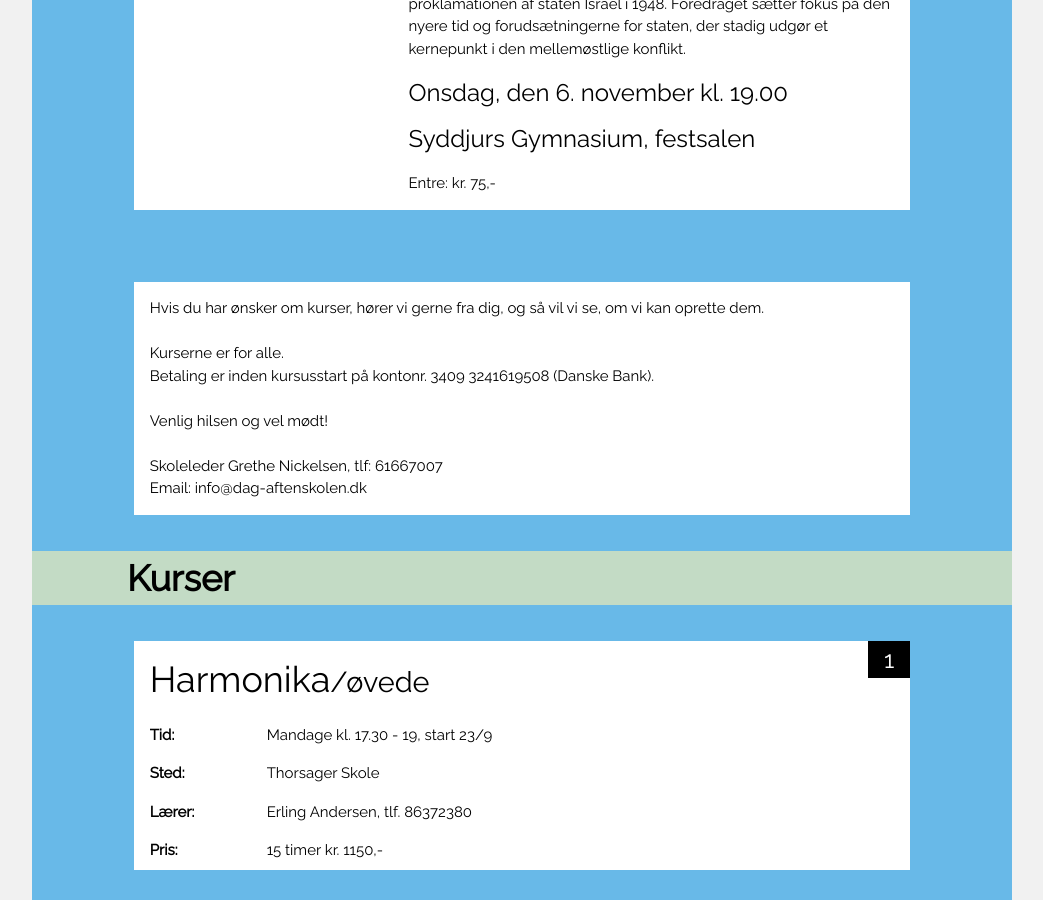
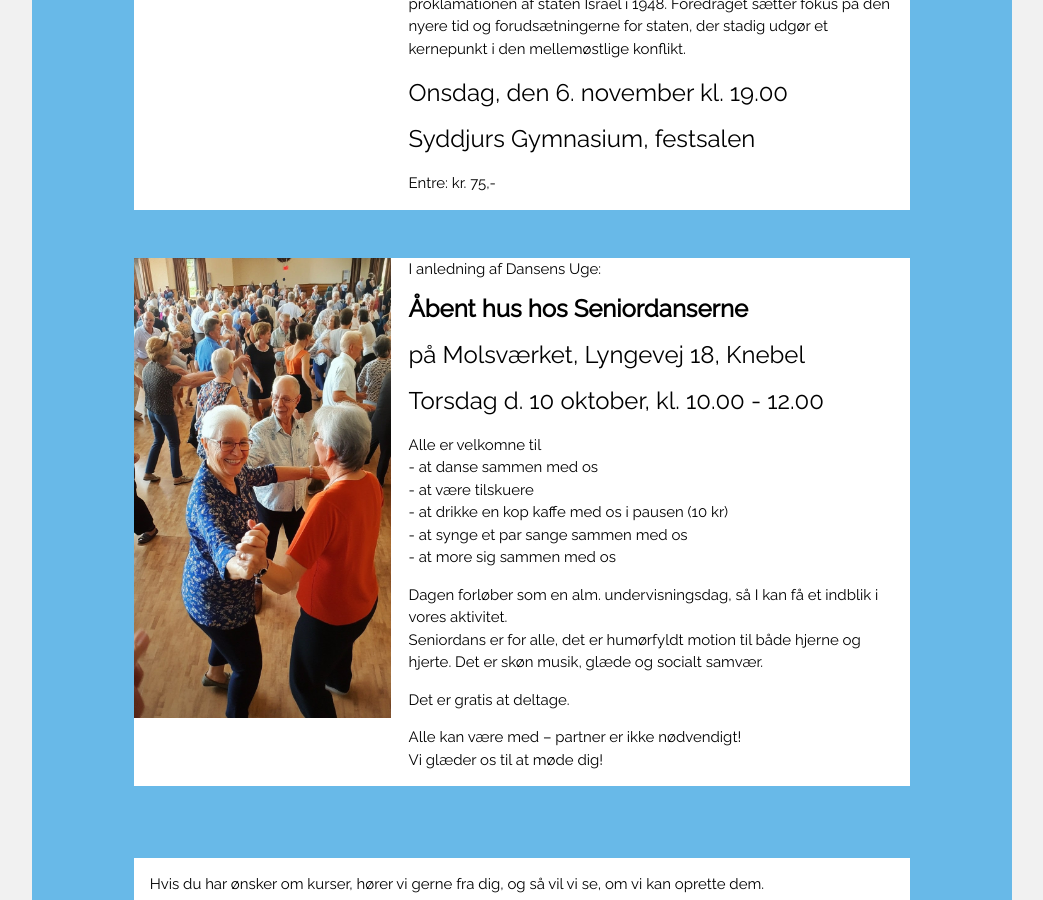
Before and after one commit to nickelsen/dag-aftenskolen.dk, a Jekyll site: the page built from index.html, in a window 1280 px wide and 900 px high, scrolled down 794 px. Shown: the whole window, without its empty margins (118-1161 px from the left). Built offline with Jekyll 4.4.1, drawn with Linux system fonts in a browser that asks for light colours; comment, search, counter and statistics services are not loaded.

Commit message:
Okt 2024 (#28)

```diff
--- a/index.html
+++ b/index.html
@@ -98,6 +98,40 @@ layout: default
               <h3>Onsdag, den 6. november kl. 19.00</h3>
               <h3>Syddjurs Gymnasium, festsalen</h3>
             <p>Entre: kr. 75,-</p>
+          </div>
+        </div>
+      </div>
+      <div class="w3-col l1"><p></p></div>
+    </div>
+    <div class="w3-row w3-padding-24">
+      <div class="w3-col l1"><p></p></div>
+      <div class="w3-col l10">
+        <div class="w3-row w3-white">
+          <div class="w3-col l4 w3-hide-small w3-hide-medium">
+            <img src="{{ '/assets/img/seniordans.jpg' | relative_url }}" class="w3-image w3-hide-small w3-hide-medium" style="height: 460px; object-fit: cover;">
+          </div>
+          <div class="w3-col l8 w3-container">
+              I anledning af Dansens Uge:
+
+              <h3><b>Åbent hus hos Seniordanserne</b></h3>
+
+              <h3>på Molsværket, Lyngevej 18, Knebel</h3>
+
+              <h3>Torsdag d. 10 oktober, kl. 10.00 - 12.00</h3>
+              <p>Alle er velkomne til<br/>
+              - at danse sammen med os<br/>
+              - at være tilskuere<br/>
+              - at drikke en kop kaffe med os i pausen (10 kr)<br/>
+              - at synge et par sange sammen med os<br/>
+              - at more sig sammen med os</p>
+
+              <p>Dagen forløber som en alm. undervisningsdag, så I kan få et indblik i vores aktivitet.<br/>
+              Seniordans er for alle, det er humørfyldt motion til både hjerne og hjerte. Det er skøn musik, glæde og socialt samvær.</p>
+
+              <p>Det er gratis at deltage.</p>
+
+              <p>Alle kan være med – partner er ikke nødvendigt!<br/>
+                  Vi glæder os til at møde dig!</p>
           </div>
         </div>
       </div>
```
Also changed, not shown: assets/img/seniordans.jpg (added).
